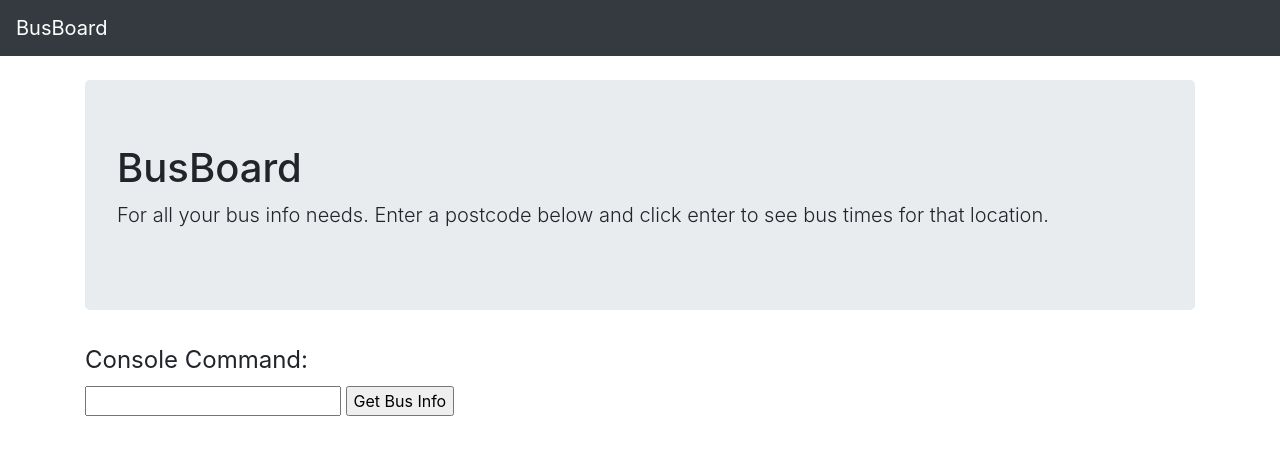
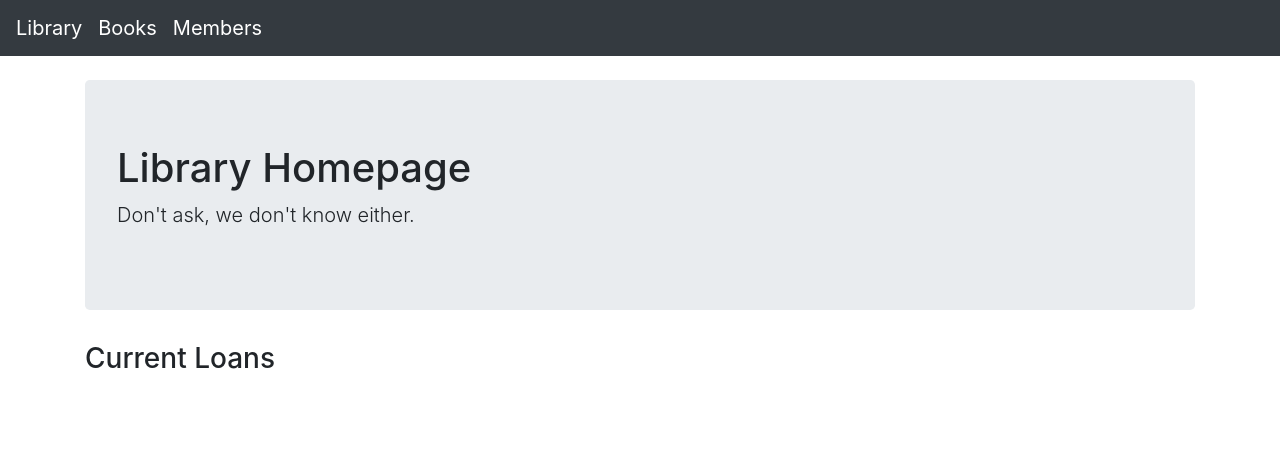
Before and after one commit to Trystan1/Bookish-Python, a Flask app: page / in a window 1280 px wide. Shown: the top 455 px of the page. Run offline with Flask 2, Linux system fonts and the light colour scheme; some libraries are stand-ins or nearby versions.

```diff
--- a/bookish_python/engine/main.py
+++ b/bookish_python/engine/main.py
@@ -116,6 +116,7 @@ def run_UI(Books, Members, BookLoans):
 
                 elif User_Input == '3':
                         books = query_user_4_input(Books)
+                        print(books)
                         Books.addData(books)
                         print('Thanks, book added')
 
--- /dev/null
+++ b/bookish_python/engine/templates/homepage.html
@@ -0,0 +1,15 @@
+{% extends "layout.html" %}
+{% block title %}Home page{% endblock %}
+{% block content %}
+<div class="container body-content">
+    <div class="jumbotron">
+        <h1>Library Homepage</h1>
+        <p class="lead">Don't ask, we don't know either.</p>
+    </div>
+    <p></p>
+    <div>
+        <h3>Current Loans</h3>
+    </div>
+
+</div>
+{% endblock %}
--- a/bookish_python/engine/templates/index.html
+++ /dev/null
@@ -1,21 +0,0 @@
-{% extends "layout.html" %}
-{% block title %}Home page{% endblock %}
-{% block content %}
-<div class="container body-content">
-    <div class="jumbotron">
-        <h1>BusBoard</h1>
-        <p class="lead">For all your bus info needs. Enter a postcode below and click enter to see bus times for that location.</p>
-    </div>
-    <div class="row">
-        <div class="col-md-12">
-            <form id="messageForm" action="/busInfo" method="get">
-                <fieldset>
-                    <legend>Console Command: </legend>
-                    <input type="text" name="console_command">
-                    <input type="submit" value="Get Bus Info" />
-                </fieldset>
-            </form>
-        </div>
-    </div>
-</div>
-{% endblock %}
--- a/bookish_python/engine/templates/layout.html
+++ b/bookish_python/engine/templates/layout.html
@@ -1,13 +1,15 @@
 <!DOCTYPE html>
 <html>
 <head>
-    <title>{% block title %}BusBoard{% endblock %}</title>
+    <title>{% block title %}Library{% endblock %}</title>
     <link rel="stylesheet"
           href="{{ url_for('static', filename='bootstrap.min.css') }}" />
 </head>
 <body>
 <nav class="navbar navbar-expand-md navbar-dark bg-dark mb-4">
-    <a class="navbar-brand" href="/">BusBoard</a>
+    <a class="navbar-brand" href="/">Library</a>
+    <a class="navbar-brand" href="/books">Books</a>
+    <a class="navbar-brand" href="/members">Members</a>
 </nav>
 
 <div>
--- a/bookish_python/engine/web.py
+++ b/bookish_python/engine/web.py
@@ -2,24 +2,91 @@ from flask import Flask, render_template, request
 from webmain import *
 
 app = Flask(__name__)
+Books, Members, BookLoans = initialise_databases()
 
 
 @app.route("/")
-def index():
-    present_options()
-    return render_template('index.html')
+def homepage():
+
+    return render_template('homepage.html')
 
 
-@app.route("/busInfo")
-def busInfo():
+@app.route("/books")
+def books():
+    Book_data = Books.getAllData()
+    return render_template('books.html', Book_data=Book_data)
 
-    console_command = request.args.get('console_command')
-    Books, Members, BookLoans = initialise_databases()
-    Book_data = run_UI(Books, Members, BookLoans, console_command)
-    statement = displayDataNew(Book_data, Books)
-    print(statement)
 
-    return render_template('info.html', console_command=console_command, statement=statement)
+@app.route("/books2")
+def books2():
+    Title = request.args.get('Title')
+    Author = request.args.get('Author')
+    Total_Copies = request.args.get('Total_Copies')
+    Available = request.args.get('Available')
+    bookAdded = [{'Title': Title, 'Author': Author, 'TotalCopies': Total_Copies, 'Available': Available}]
+    Books.addData(bookAdded)
+
+    Book_data = Books.getAllData()
+
+    return render_template('books.html', Book_data=Book_data)
+
+
+@app.route("/books3")
+def books3():
+    Title = request.args.get('Title')
+    Author = request.args.get('Author')
+    Total_Copies = request.args.get('Total_Copies')
+    Available = request.args.get('Available')
+    BookID = str(request.args.get('BookID'))
+    user_edit = {'Title': Title, 'Author': Author, 'TotalCopies': Total_Copies, 'Available': Available}
+    Books.editData(user_edit, BookID)
+
+    Book_data = Books.getAllData()
+
+    return render_template('books.html', Book_data=Book_data)
+
+
+@app.route("/books4")
+def books4():
+
+    BookID = str(request.args.get('BookId'))
+    print(BookID)
+    print(type(BookID))
+    Books.deleteData(BookID)
+
+    Book_data = Books.getAllData()
+
+    return render_template('books.html', Book_data=Book_data)
+
+
+@app.route("/addBook")
+def addBooks():
+    return render_template('addbook.html')
+
+
+@app.route("/editBookId")
+def editBookId():
+    Book_data = Books.getAllData()
+    return render_template('edit_book_Id.html', Book_data=Book_data)
+
+
+@app.route("/editBookEntry")
+def editBookEntry():
+    BookId = int(request.args.get('BookId'))
+    Book_data = Books.findMatchingID(BookId)
+    return render_template('edit_book_entry.html', Book_data=Book_data, BookId=BookId)
+
+
+@app.route("/deleteBookId")
+def deleteBookEntry():
+    Book_data = Books.getAllData()
+    return render_template('delete_book_Id.html', Book_data=Book_data)
+
+
+@app.route("/members")
+def members():
+    Member_data = Members.getAllData()
+    return render_template('members.html', Member_data=Member_data)
 
 
 if __name__ == "__main__":
--- a/bookish_python/engine/webmain.py
+++ b/bookish_python/engine/webmain.py
@@ -2,15 +2,15 @@ from database_creator import DataBase
 
 
 def initialise_databases():
-        Books = DataBase('Books', ['BookId', 'Title', 'Author'],
-                         ['INTEGER PRIMARY KEY AUTOINCREMENT', 'TEXT', 'TEXT'])
+        Books = DataBase('Books', ['BookId', 'Title', 'Author', 'TotalCopies', 'Available'],
+                         ['INTEGER PRIMARY KEY AUTOINCREMENT', 'TEXT', 'TEXT', 'INTEGER', 'INTEGER'])
         Books.createTable()
 
         BookLoans = DataBase('BookLoans', ['BookId', 'MemberId'], ['INTEGER', 'INTEGER'])
         BookLoans.createTable()
 
-        Members = DataBase('Members', ['MemberId', 'FirstName', 'LastName'],
-                           ['INTEGER PRIMARY KEY AUTOINCREMENT', 'TEXT', 'TEXT'])
+        Members = DataBase('Members', ['MemberId', 'FirstName', 'LastName'], ['INTEGER PRIMARY KEY AUTOINCREMENT', 'TEXT',
+                                                                              'TEXT'])
         Members.createTable()
 
         return Books, Members, BookLoans
@@ -29,13 +29,13 @@ def input_dummy_data(Books, Members, BookLoans):
         Members.addData(users)
 
         books = [
-                {'Title': 'The Lord of the Rings', 'Author': 'J.R.R Tolkien'},
-                {'Title': 'Harry Potter', 'Author': 'J.K Rowling'},
-                {'Title': 'The Colour of Magic', 'Author': 'Terry Pratchett'},
-                {'Title': 'The Martian', 'Author': 'Andy Weir'},
-                {'Title': 'The Bible', 'Author': 'God'},
-                {'Title': 'The Hitchhikers Guide to the Galaxy', 'Author': 'Douglas Adams'},
-                {'Title': 'Henry V', 'Author': 'William Shakespeare'},
+                {'Title': 'The Lord of the Rings', 'Author': 'J.R.R Tolkien', 'TotalCopies': 1, 'Available': 0},
+                {'Title': 'Harry Potter', 'Author': 'J.K Rowling', 'TotalCopies': 1, 'Available': 0},
+                {'Title': 'The Colour of Magic', 'Author': 'Terry Pratchett', 'TotalCopies': 1, 'Available': 1},
+                {'Title': 'The Martian', 'Author': 'Andy Weir', 'TotalCopies': 1, 'Available': 0},
+                {'Title': 'The Bible', 'Author': 'God', 'TotalCopies': 1, 'Available': 1},
+                {'Title': 'The Hitchhikers Guide to the Galaxy', 'Author': 'Douglas Adams', 'TotalCopies': 1, 'Available': 1},
+                {'Title': 'Henry V', 'Author': 'William Shakespeare', 'TotalCopies': 1, 'Available': 1},
                 ]
 
         Books.addData(books)
@@ -47,6 +47,54 @@ def input_dummy_data(Books, Members, BookLoans):
                 ]
 
         BookLoans.addData(loans)
+
+
+# def initialise_databases():
+#         Books = DataBase('Books', ['BookId', 'Title', 'Author'],
+#                          ['INTEGER PRIMARY KEY AUTOINCREMENT', 'TEXT', 'TEXT'])
+#         Books.createTable()
+#
+#         BookLoans = DataBase('BookLoans', ['BookId', 'MemberId'], ['INTEGER', 'INTEGER'])
+#         BookLoans.createTable()
+#
+#         Members = DataBase('Members', ['MemberId', 'FirstName', 'LastName'],
+#                            ['INTEGER PRIMARY KEY AUTOINCREMENT', 'TEXT', 'TEXT'])
+#         Members.createTable()
+#
+#         return Books, Members, BookLoans
+#
+#
+# def input_dummy_data(Books, Members, BookLoans):
+#         users = [
+#                 {'FirstName': 'Jane', 'LastName': 'Goodall'},
+#                 {'FirstName': 'Rachel', 'LastName': 'Carson'},
+#                 {'FirstName': 'Barry', 'LastName': 'Bishop'},
+#                 {'FirstName': 'Trystan', 'LastName': 'Jones'},
+#                 {'FirstName': 'Agent', 'LastName': 'Smith'},
+#                 {'FirstName': 'Jane', 'LastName': 'Doe'}
+#                 ]
+#
+#         Members.addData(users)
+#
+#         books = [
+#                 {'Title': 'The Lord of the Rings', 'Author': 'J.R.R Tolkien'},
+#                 {'Title': 'Harry Potter', 'Author': 'J.K Rowling'},
+#                 {'Title': 'The Colour of Magic', 'Author': 'Terry Pratchett'},
+#                 {'Title': 'The Martian', 'Author': 'Andy Weir'},
+#                 {'Title': 'The Bible', 'Author': 'God'},
+#                 {'Title': 'The Hitchhikers Guide to the Galaxy', 'Author': 'Douglas Adams'},
+#                 {'Title': 'Henry V', 'Author': 'William Shakespeare'},
+#                 ]
+#
+#         Books.addData(books)
+#
+#         loans = [
+#                 {'BookId': '1', 'MemberId': '1'},
+#                 {'BookId': '4', 'MemberId': '1'},
+#                 {'BookId': '2', 'MemberId': '2'}
+#                 ]
+#
+#         BookLoans.addData(loans)
 
 
 def delete_all_tables(Books, Members, BookLoans):
@@ -185,7 +233,6 @@ def edit_entry(Books):
                         User_Edit = input(f'\nEnter new {Books.fields[i]}: ')
                         user_edit[f'{Books.fields[i]}'] = User_Edit
 
-                Books.editData(user_edit, BookID)
                 print('Book/Member Edited')
         else:
                 print('Book/Member could not be found')
@@ -204,6 +251,8 @@ def delete_entry(Books):
 
                 User_Input = input(f'Would you like to delete this entry? y/n: ')
                 if User_Input == 'y':
+                        print(BookID)
+                        print(type(BookID))
                         Books.deleteData(BookID)
                 print('Book/Member Deleted')
 
@@ -251,7 +300,6 @@ def main():
         Books, Members, BookLoans = initialise_databases()
         Book_data = Books.getAllData()
         displayData(Book_data, Books)
-        # run_UI(Books, Members, BookLoans)
-
+        run_UI(Books, Members, BookLoans, '5')
 
 # main()
```
Also changed, not shown: other parts of bookish_python/engine/templates/layout.html (+38 -21 lines), bookish_python/engine/templates/addbook.html (added, +38 -0 lines), bookish_python/engine/templates/books.html (added, +51 -0 lines), bookish_python/engine/templates/delete_book_Id.html (added, +41 -0 lines), bookish_python/engine/templates/edit_book_Id.html (added, +41 -0 lines), bookish_python/engine/templates/edit_book_entry.html (added, +36 -0 lines), bookish_python/engine/templates/info.html (deleted, +0 -11 lines), bookish_python/engine/templates/members.html (added, +51 -0 lines).
